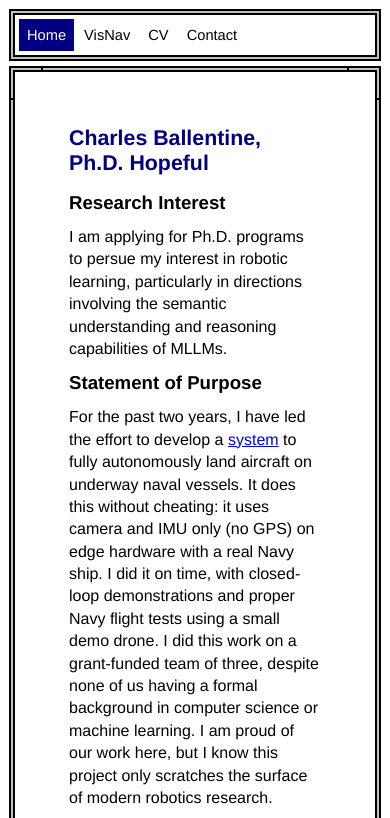
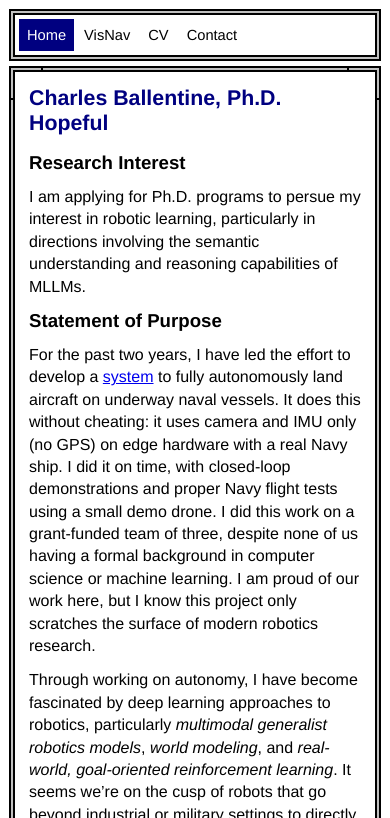
Before and after one commit to chasesworkacc/chasesworkacc.github.io, a plain HTML site: page index.html in a window 390 px wide. Shown: the top 818 px of the page. Drawn offline with Linux system fonts and the light colour scheme.

Commit message:
responsive design for small screen

```diff
--- a/style.css
+++ b/style.css
@@ -195,6 +195,13 @@ body {
     }
 }
 
+/* small window */
+@media (max-width: 768px) or (max-height: 480px) {
+    .content {
+        padding: 10px;
+    }
+}
+
 h1 {
     font-size: 16pt;
     font-weight: bold;
```
